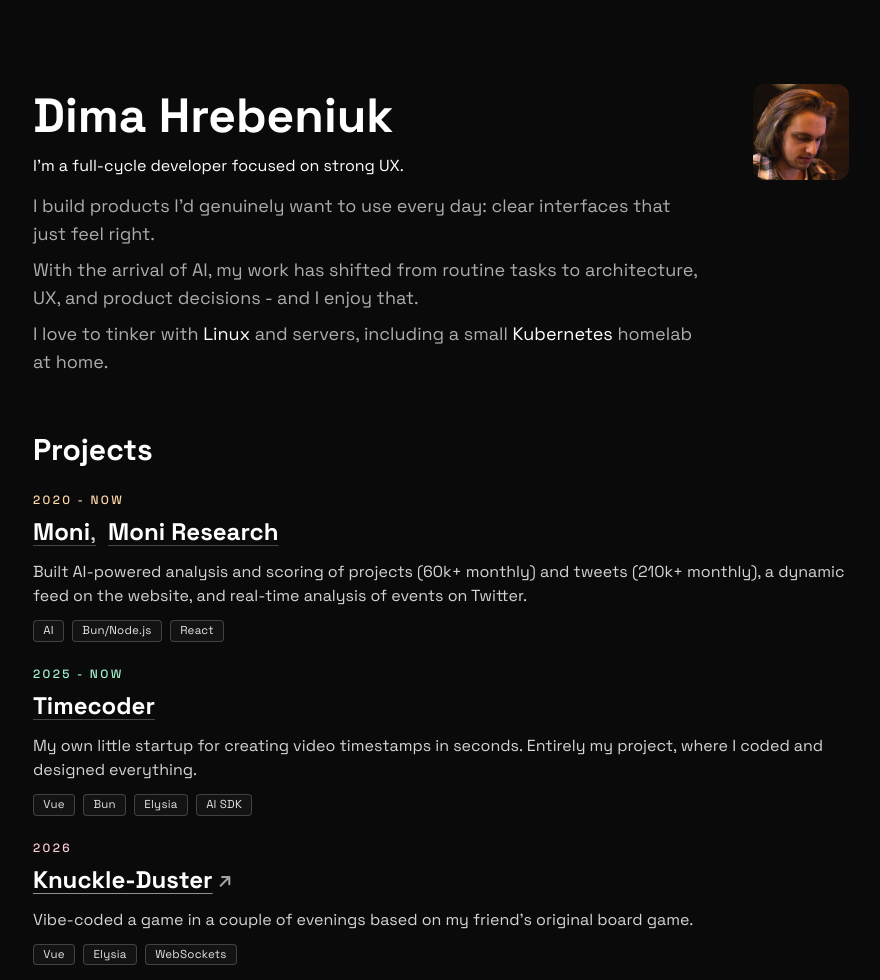
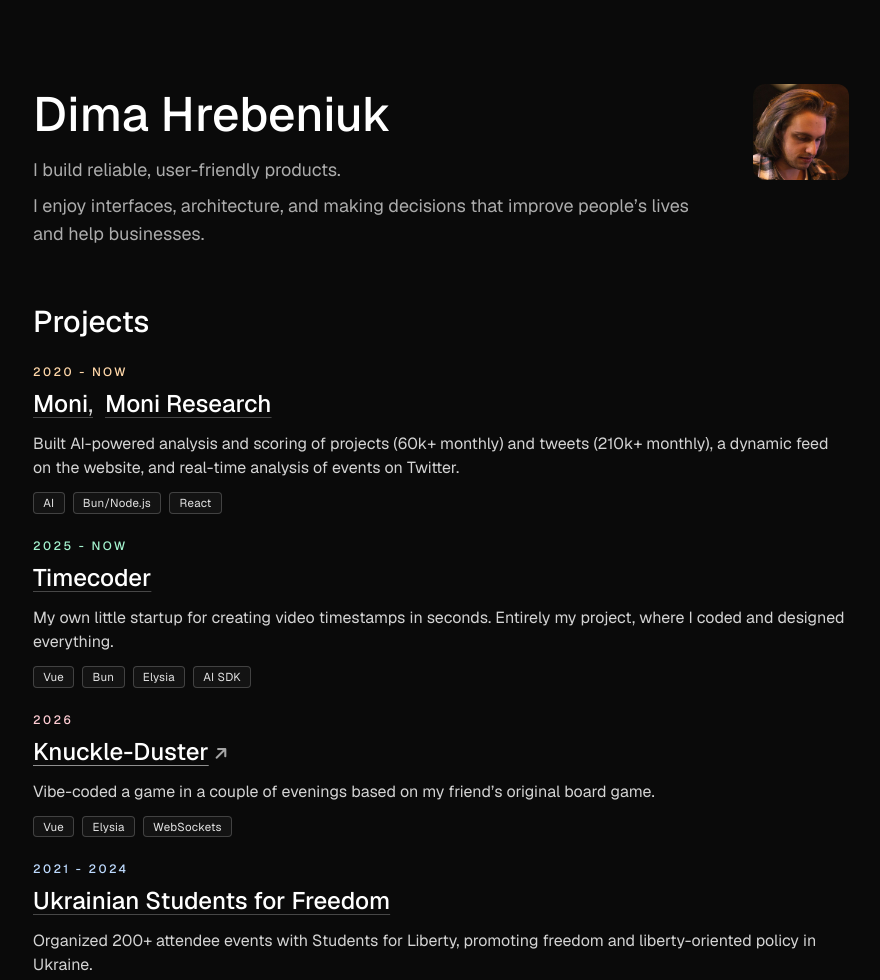
Before and after one commit to nanolookc/hrebeniuk, a website built with Vite: page src/index.html in a window 1280 px wide. Shown: the top 980 px of the page, without its empty margins (199-1079 px from the left). Built offline with nearby package versions, Linux system fonts and the light colour scheme.

Commit message:
Refine homepage typography and hero

```diff
--- a/src/index.html
+++ b/src/index.html
@@ -7,7 +7,7 @@
     <link rel="preconnect" href="https://fonts.googleapis.com" />
     <link rel="preconnect" href="https://fonts.gstatic.com" crossorigin />
     <link
-      href="https://fonts.googleapis.com/css2?family=Space+Grotesk:wght@400;500;700&display=swap"
+      href="https://fonts.googleapis.com/css2?family=Geist:wght@400;500;700&display=swap"
       rel="stylesheet"
     />
     <link
@@ -28,16 +28,22 @@
     <main class="px-5 py-10 mx-auto max-w-4xl md:px-10 md:py-16">
       <header class="mb-14 reveal" style="--reveal-delay: 0ms">
         <div class="mt-5">
-          <div class="flex gap-6 justify-between items-center">
-            <div class="min-w-0">
+          <div class="flex gap-6 justify-between items-start">
+            <div class="min-w-0 max-w-2xl">
               <h1
-                class="text-3xl font-bold leading-tight text-white md:text-5xl"
+                class="text-3xl font-medium leading-tight text-white md:text-5xl"
               >
                 Dima Hrebeniuk
               </h1>
-              <p class="mt-2 hero-line accent-text">
-                I’m a full-cycle developer focused on strong UX.
-              </p>
+              <div class="mt-3 space-y-2 text-base hero-copy md:text-lg">
+                <p class="hero-line">
+                  I build reliable, user-friendly products.
+                </p>
+                <p class="hero-line">
+                  I enjoy interfaces, architecture, and making decisions that
+                  improve people’s lives and help businesses.
+                </p>
+              </div>
             </div>
             <img
               src="./assets/dima.jpg"
@@ -45,32 +51,11 @@
               class="object-cover w-20 h-20 rounded-xl shrink-0 md:h-24 md:w-24"
             />
           </div>
-          <!-- Использовать здесь flex нет большого практического смысла, если нет необходимости управлять осевым размещением или порядком.
-          space-y-2 проще и работает быстрее для вертикального списка параграфов. -->
-          <div>
-            <div
-              class="mt-3 space-y-2 max-w-2xl text-base hero-copy md:text-lg"
-            >
-              <p class="hero-line">
-                I build products I’d genuinely want to use every day: clear
-                interfaces that just feel right.
-              </p>
-              <p class="hero-line">
-                With the arrival of AI, my work has shifted from routine tasks
-                to architecture, UX, and product decisions - and I enjoy that.
-              </p>
-              <p class="hero-line">
-                I love to tinker with <span class="accent-text">Linux</span> and
-                servers, including a small
-                <span class="accent-text">Kubernetes</span> homelab at home.
-              </p>
-            </div>
-          </div>
         </div>
       </header>
 
       <section class="reveal" style="--reveal-delay: 80ms">
-        <h2 class="text-2xl font-bold text-white md:text-3xl">Projects</h2>
+        <h2 class="text-2xl font-medium text-white md:text-3xl">Projects</h2>
         <div class="mt-6 space-y-6">
           <article class="reveal" style="--reveal-delay: 120ms">
             <p
@@ -78,7 +63,7 @@
             >
               2020 - now
             </p>
-            <h3 class="mt-2 text-2xl font-bold text-white">
+            <h3 class="mt-2 text-2xl font-medium text-white">
               <span class="flex flex-wrap gap-x-3 gap-y-1 items-center">
                 <a
                   href="https://moni.ai"
@@ -110,7 +95,7 @@
             >
               2025 - now
             </p>
-            <h3 class="mt-2 text-2xl font-bold text-white">
+            <h3 class="mt-2 text-2xl font-medium text-white">
               <a
                 href="https://timecoder.io"
                 class="transition-opacity hover:opacity-70"
@@ -135,7 +120,7 @@
             >
               2026
             </p>
-            <h3 class="mt-2 text-2xl font-bold text-white">
+            <h3 class="mt-2 text-2xl font-medium text-white">
               <a
                 href="#project-modal"
                 data-project-id="knuckle-duster"
@@ -160,7 +145,7 @@
             >
               2021 - 2024
             </p>
-            <h3 class="mt-2 text-2xl font-bold text-white">
+            <h3 class="mt-2 text-2xl font-medium text-white">
               <a
                 href="https://studfreedom.org/en/homepage/"
                 class="transition-opacity hover:opacity-70"
@@ -176,10 +161,10 @@
       </section>
 
       <section class="mt-14 reveal" style="--reveal-delay: 240ms">
-        <h2 class="text-2xl font-bold text-white md:text-3xl">Other</h2>
+        <h2 class="text-2xl font-medium text-white md:text-3xl">Other</h2>
         <div class="mt-6 space-y-6">
           <article class="reveal" style="--reveal-delay: 300ms">
-            <h3 class="text-2xl font-bold text-white">
+            <h3 class="text-2xl font-medium text-white">
               <a
                 href="#project-modal"
                 data-project-id="nlk-term"
@@ -192,7 +177,7 @@
             </p>
           </article>
           <article class="reveal" style="--reveal-delay: 360ms">
-            <h3 class="text-2xl font-bold text-white">
+            <h3 class="text-2xl font-medium text-white">
               <a
                 href="#project-modal"
                 data-project-id="codex-room"
@@ -205,7 +190,7 @@
             </p>
           </article>
           <article class="reveal" style="--reveal-delay: 320ms">
-            <h3 class="text-2xl font-bold text-white">
+            <h3 class="text-2xl font-medium text-white">
               <a
                 href="https://pay.hrebeni.uk"
                 class="transition hover:opacity-70"
@@ -217,7 +202,7 @@
             </p>
           </article>
           <article class="reveal" style="--reveal-delay: 330ms">
-            <h3 class="text-2xl font-bold text-white">
+            <h3 class="text-2xl font-medium text-white">
               <a
                 href="#project-modal"
                 data-project-id="transport-map"
@@ -230,7 +215,7 @@
             </p>
           </article>
           <article class="reveal" style="--reveal-delay: 340ms">
-            <h3 class="text-2xl font-bold text-white">
+            <h3 class="text-2xl font-medium text-white">
               <a
                 href="https://github.com/nanolookc/next-up-2"
                 class="transition hover:opacity-70"
@@ -243,14 +228,14 @@
           </article>
           <div class="pt-8 mt-8 border-t border-white/10">
             <div>
-              <h2 class="text-xl font-bold text-white">Have an idea?</h2>
+              <h2 class="text-xl font-medium text-white">Have an idea?</h2>
               <p class="mt-2 text-neutral-300">
                 If you have an idea and think I can help, feel free to reach
                 out!
               </p>
             </div>
             <div class="mt-6">
-              <h2 class="text-xl font-bold text-white">Crypto</h2>
+              <h2 class="text-xl font-medium text-white">Crypto</h2>
               <button
                 type="button"
                 data-copy-value="nanolook.eth"
@@ -281,7 +266,7 @@
             <div>
               <h3
                 id="project-modal-title"
-                class="text-2xl font-bold text-white md:text-3xl"
+                class="text-2xl font-medium text-white md:text-3xl"
               ></h3>
             </div>
             <button
--- a/src/main.css
+++ b/src/main.css
@@ -1,7 +1,7 @@
 @import "tailwindcss";
 
 @theme {
-    --font-sans: "Space Grotesk", "Segoe UI", sans-serif;
+    --font-sans: "Geist", "Segoe UI", sans-serif;
 }
 
 @layer base {
```
Also changed, not shown: dist/assets/index-D3xR8gW7.css (added), dist/assets/index-tIpJYaQX.css (deleted), dist/index.html.
